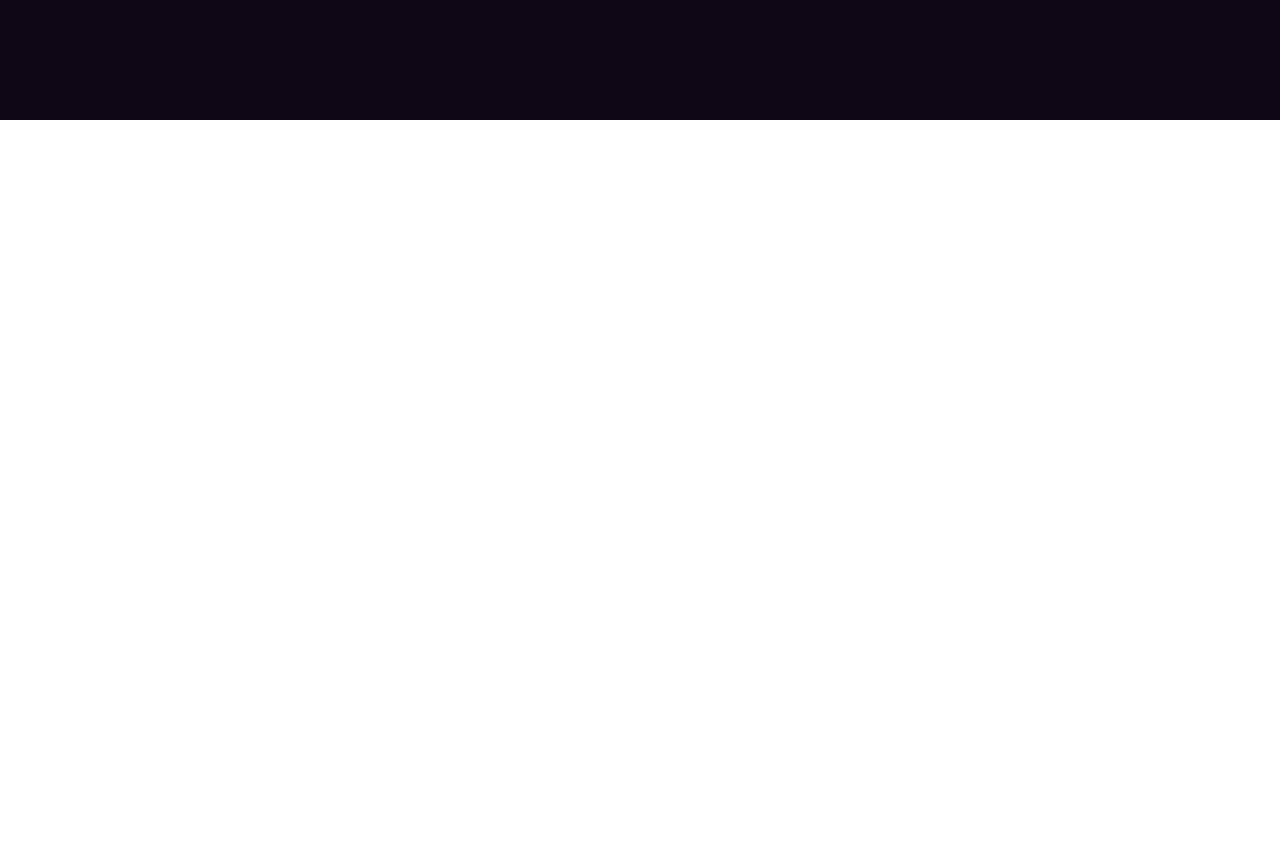
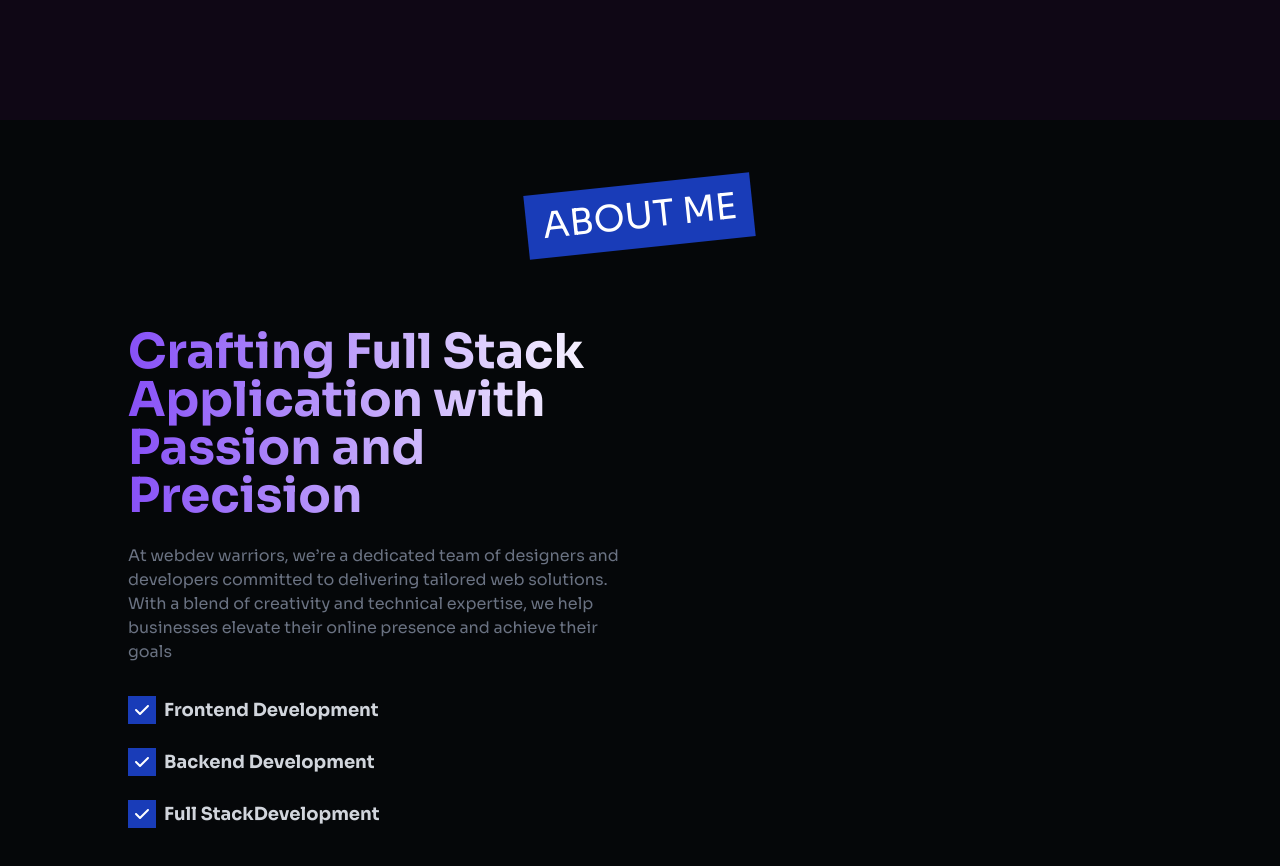
Before and after one commit to SaiRama-Doddi/Portfolio, a Next.js app: page / in a window 1280 px wide. Shown: the part 680-1546 px from the top of the page. Before the commit the page ends 800 px from the top, so only its background shows below. Built offline with nearby package versions, Linux system fonts and the light colour scheme.

Commit message:
passion-About me

```diff
--- a/Data/data.ts
+++ b/Data/data.ts
@@ -7,13 +7,13 @@
 };
 
 export const aboutInfo = {
-  title: "Crafting Web Application with Passion and Precision",
+  title: "Crafting Full Stack Application with Passion and Precision",
   description:
     "At webdev warriors, we’re a dedicated team of designers and developers committed to delivering tailored web solutions. With a blend of creativity and technical expertise, we help businesses elevate their online presence and achieve their goals",
-  client: "50+",
-  experience: "3+",
-  project: "200+",
-  website: "100+",
+ /*  client: "50+", */
+  experience: "1+",
+  project: "20+",
+  website: "30+",
 };
 
 export const servicesData = [
--- /dev/null
+++ b/components/Helper/page.tsx
@@ -0,0 +1,17 @@
+
+//define props
+
+import { ReactNode } from "react"
+
+type props={
+    children:ReactNode
+}
+
+const SectionHeading = ({children}:props) => {
+  return (
+  <h1 className="bg-blue-800 w-fit text-center px-4 py-3 mx-auto text-white text-2xl
+  sm:text-3xl md:text-4xl uppercase -rotate-6">{children}</h1>
+  )
+}
+
+export default SectionHeading
--- /dev/null
+++ b/components/Home/About/page.tsx
@@ -0,0 +1,52 @@
+import SectionHeading from "@/components/Helper/page"
+import { aboutInfo } from "@/Data/data"
+import { FaCheck } from "react-icons/fa6"
+
+
+const About = () => {
+  return (
+    <div className="pt-16 pb-16 bg-[#050709]"  >
+        {/* section heading */}
+   <SectionHeading>About Me</SectionHeading>
+
+   <div className="w-[80%] mx-auto grid grid-cols-1 lg:grid-cols-2 gap-8 items-center mt-20">
+    {/*text center */}
+    <div className="">
+     <h1 className="text-bg text-[26px] sm:text-3xl md:text-4xl lg:text-5xl font-bold text-gray-200">{aboutInfo.title}</h1>
+      <p className="mt-6 text-base text-gray-500">{aboutInfo.description}</p>
+       <div className="mt-8">
+          <div className="flex items-center space-x-2 mb-6">
+            <div className="w-7 h-7 bg-blue-800 flex flex-col items-center justify-center">
+             <FaCheck className="text-white" />
+             </div>
+             <p className="text-sm sm:text-base md:text-lg font-bold text-gray-300">Frontend Development</p>
+           </div>
+
+           <div className="flex items-center space-x-2 mb-6">
+            <div className="w-7 h-7 bg-blue-800 flex flex-col items-center justify-center">
+             <FaCheck className="text-white" />
+             </div>
+             <p className="text-sm sm:text-base md:text-lg font-bold text-gray-300">Backend Development</p>
+           </div>
+
+           <div className="flex items-center space-x-2 mb-6">
+            <div className="w-7 h-7 bg-blue-800 flex flex-col items-center justify-center">
+             <FaCheck className="text-white" />
+             </div>
+             <p className="text-sm sm:text-base md:text-lg font-bold text-gray-300">Full StackDevelopment</p>
+           </div>
+           </div>
+       </div>
+    {/* stats content*/}
+    <div ></div>
+
+
+
+   </div>
+
+
+    </div>
+  )
+}
+
+export default About
--- a/components/Home/Hero/page.tsx
+++ b/components/Home/Hero/page.tsx
@@ -31,7 +31,7 @@
              </button>
             </div>
             {/*Image content */}
-            <div className="mx-auto  hidden lg:block rounded-[3rem] border-[3.5px] border-blue-950 overflow-x-hidden">
+            <div className="mx-auto block rounded-[3rem] border-[3.5px] border-blue-950 overflow-x-hidden">
                 <Image
                 src={BaseInfo.profilePic}
                 alt="profile"
--- a/components/Home/page.tsx
+++ b/components/Home/page.tsx
@@ -1,9 +1,11 @@
+import About from './About/page'
 import Hero from './Hero/page'
 
 const Home = () => {
   return (
     <div className="overflow-hidden">
        <Hero/>
+       <About/>
     </div>
   )
 }
--- a/package.json
+++ b/package.json
@@ -10,7 +10,7 @@
   },
   "dependencies": {
     "my-app": "file:",
-    "next": "15.2.1",
+    "next": "^15.2.1",
     "react": "^19.0.0",
     "react-dom": "^19.0.0",
     "react-icons": "^5.5.0"
```
Also changed, not shown: 1 other file (tests, documents, lock files or other folders).
